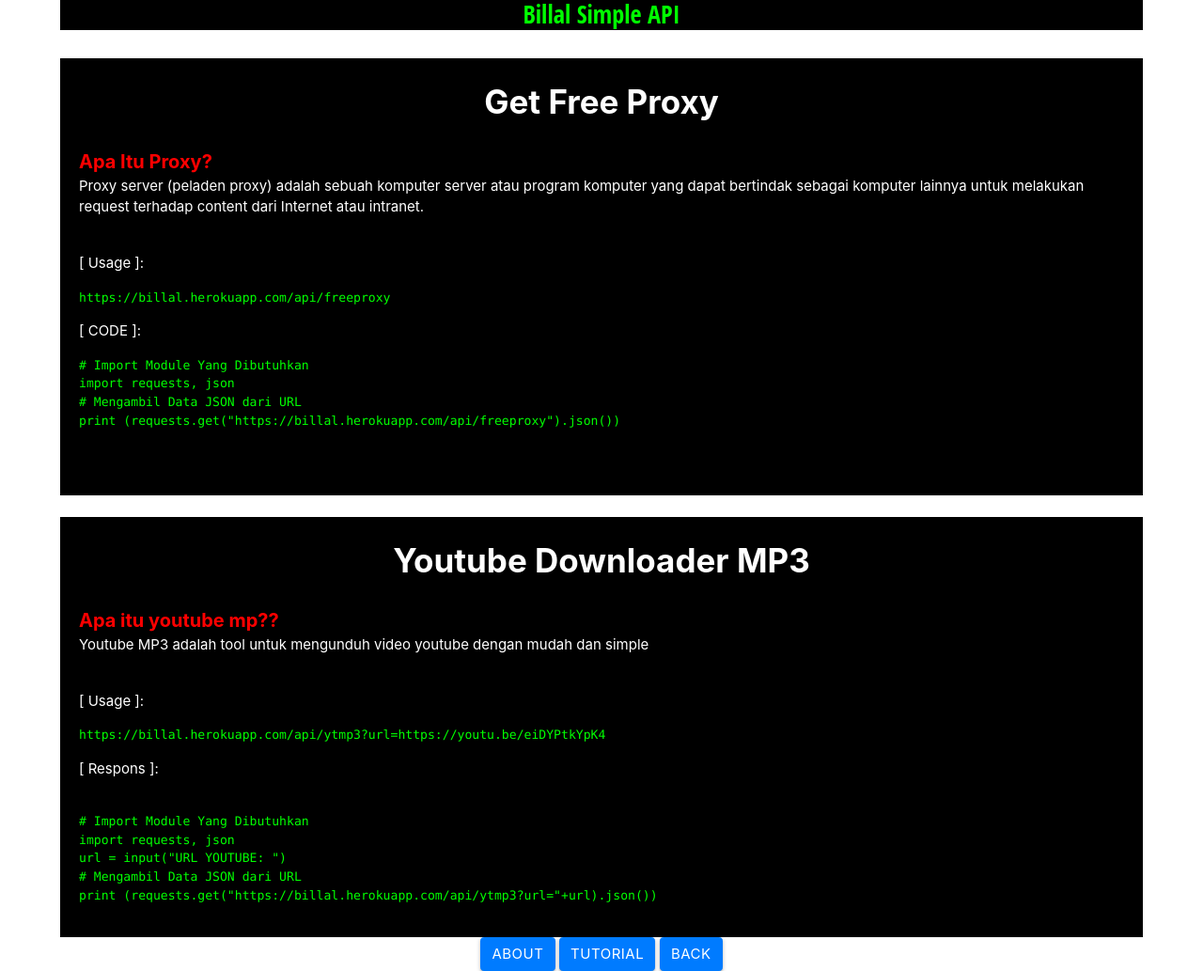
After one commit to Billal06/simpleapi, a Flask app: template templates/tutor.html in a window 1280 px wide. The commit adds this page. Shown: the whole page at 94% size. Run offline with Flask 2, Linux system fonts and the light colour scheme; the template is opened without the code that fills it, so the values that code supplies are empty.

Commit message:
Billal APIs

```diff
--- a/run.py
+++ b/run.py
@@ -202,6 +202,11 @@ def tools():
 def about():
 	return render_template("about.html")
 
+# JIKA KLIK TUTORIAL MAKA:
+@app.route("/tutorial")
+def tutorial():
+	return render_template("tutor.html")
+
 # INDEX AWAL
 @app.route("/")
 def index():
--- /dev/null
+++ b/templates/tutor.html
@@ -0,0 +1,131 @@
+<html>
+<head>
+        <title>BILLAL SERVER simple APIs</title>
+        <link href="https://fonts.googleapis.com/icon?family=Material+Icons" rel="stylesheet">
+        <link type="text/css" rel="stylesheet" href="static/css/materialize.min.css">
+        <link type="text/css" rel="stylesheet" href="static/css/bootstrap.min.css">
+        <script type="text/javascript" src="static/js/materialize.min.js"></script>
+        <script src="https://ajax.googleapis.com/ajax/libs/jquery/3.4.1/jquery.min.js"></script>
+        <meta name="viewport" content="width=device-width, initial-scale=1.0"/>
+        <style type="text/css">
+		body {
+			color: white;
+			/*background-color: green;*/
+			/*background-image: url('https://serving.photos.photobox.com/11329905a5137416f6a00135c6d94a6a4a3e4a8a8c7e57e224093d123e58cb9d635eb5f1.jpg');*/
+			background-attachment: fixed;
+			background-position: center;
+			background-size: cover;
+		}
+                #img{
+                        width: 100px;
+                        height: 100px;
+                }
+                #cp{
+                        color: red;
+                        text-align: center;
+                }
+		#wraper{
+			width: 90%;
+			margin: 0 auto;
+		}
+		.text{
+			font-family: 'Open Sans Condensed', sans-serif;
+			color: lime;
+		}
+		b{
+			font-weight: bold;
+		}
+		.judul{
+			color: red;
+			font-size: 20px;
+		}
+		.content{
+			padding:20px;
+			background: #000000;
+		}
+		.head{
+			text-align: center;
+			font-size: 35px;
+		}
+		pre{
+			color: lime;
+		}
+		#head{
+                        background-color: black;
+			text-align: center;
+                }
+		.ip{
+			text-align: center;
+			font-size: 20px;
+		}
+        </style>
+</head>
+<body>
+	<div id="wraper">
+		<div id="head">
+                        <h3 class="text">Billal Simple API</h3>
+                </div>
+		<br>
+		<div id="freeproxy" class="content">
+			<div class="head"><b>Get Free Proxy</b></div><br>
+			<font class="judul"><b>Apa Itu Proxy? </b></font>
+			<p>Proxy server (peladen proxy) adalah sebuah komputer server atau program komputer yang dapat bertindak sebagai komputer lainnya untuk melakukan request terhadap content dari Internet atau intranet.</p>
+			<br>
+			<p>[ Usage ]: <pre>https://billal.herokuapp.com/api/freeproxy</pre></p>
+			<p>[ CODE ]: <code><pre>
+# Import Module Yang Dibutuhkan
+import requests, json
+# Mengambil Data JSON dari URL
+print (requests.get("https://billal.herokuapp.com/api/freeproxy").json())
+
+</p></code></pre>
+		</div>
+		<br>
+		<div id="ytmp3" class="content">
+                        <div class="head"><b>Youtube Downloader MP3</b></div><br>
+                        <font class="judul"><b>Apa itu youtube mp?? </b></font>
+                        <p>Youtube MP3 adalah tool untuk mengunduh video youtube dengan mudah dan simple</p>
+                        <br>
+                        <p>[ Usage ]: <pre>https://billal.herokuapp.com/api/ytmp3?url=https://youtu.be/eiDYPtkYpK4</pre></p>
+                        <p>[ Respons ]: <pre><code>
+# Import Module Yang Dibutuhkan
+import requests, json
+url = input("URL YOUTUBE: ")
+# Mengambil Data JSON dari URL
+print (requests.get("https://billal.herokuapp.com/api/ytmp3?url="+url).json())</pre></p></code>
+                </div>
+		<!--br>
+		<div id="fbvid" class="content">
+			<div class="head"><b>Facebook Video Downloader</b></div>
+			<font class="judul"><b>Apa Itu Facebook Video Downloader?? </font></b>
+			<p>Facebook Video Downloader adalah tool untuk mengunduh video facebook dengan mudah (menggunakan API)</a>
+			<br>
+			<p>[ Usage ]: <pre>https://billal.herokuapp.com/api/fbvid?url=https://www.facebook.com/1356929277776204/posts/1737911786344616/?app=fbl</pre>
+			<p>[ Respons ]: <pre>{"status": "success", "result": {"url": "https://www.facebook.com/1356929277776204/posts/1737911786344616/?app=fbl", "urlvid": "https://video.fbdo3-1.fna.fbcdn.net/v/t42.9040-2/84151635_112325490159970_941237238195290112_n.mp4?_nc_cat=106&&efg=eyJybHIiOjM3OCwicmxhIjo1MTIsInZlbmNvZGVfdGFnIjoic3ZlX3NkIn0%3D&&_nc_ohc=COveiRAhyzgAX_vX-Ey&&rl=378&&vabr=210&&_nc_ht=video.fbdo3-1.fna&&oh=6ed5b6d9f60e20f1dd99c98886fa5f28&&oe=5E307EC8"}}</pre>
+		</div>
+		<br>
+		<div id="lacak" class="content">
+                        <div class="head"><b>IP TRACKER</b></div><br>
+                        <font class="judul"><b>Apa itu IP TRACKER?? </b></font>
+                        <p>IP TRACKER (Pelacakan IP) adalah sebuah tools untuk melacak ip address (alamat ip) yng berbasis API.</p>
+                        <center><br><b><font color="blue" class="ip">Menggunakan IP</font></b></center>
+                        <p>[ Usage ]: <pre>https://billal.herokuapp.com/api/track?ip=104.31.87.122</pre></p>
+                        <p>[ Respons ]: <pre>{"status": "success", "result": {"type": "ipv4", "country": null, "code": "US", "continent_name": "North America", "calling_code": "1"}}</pre>
+                </div>
+		<br>
+		<div id="igvid" class="content">
+                        <div class="head"><b>Instagram Video Downloader</b></div><br>
+                        <font class="judul"><b>Apa Itu IGDown? </b></font>
+                        <p>Instagram Video Downloader adalah sebuah tool untuk mendownload video yang ada di instagram berbasis API</p>
+                        <br>
+                        <p>[ Usage ]: <pre>https://billal.herokuapp.com/api/igdown?url=https://www.instagram.com/p/B11RV5aAhmd/?igshid=sfsdppcitpfx</pre></p>
+                        <p>[ Respons ]: <pre>{"status": "success", "result": {"url": "https://www.instagram.com/p/B11RV5aAhmd/?igshid=sfsdppcitpfx", "urlvid": "https://instagram.fcgk7-2.fna.fbcdn.net/v/t50.2886-16/70596278_502217693877699_417082466386434434_n.mp4?_nc_ht=instagram.fcgk7-2.fna.fbcdn.net&_nc_cat=103&_nc_ohc=oWB6fbWna-IAX-pd-pU&oe=5E365FC5&oh=0f7a3401a626f64668d67b9fd78f3834"}}</pre>
+                </div-->
+		<center>
+			<a href="/about"><button class="btn btn-primary center-block">About</button></a>
+			<a href="/tutorial"><button class="btn btn-primary">TUTORIAL</button></a>
+			<a href="/"><button class="btn btn-primary center-block">Back</button></a>
+		</center>
+	</div>
+</body>
+</html>
```
Also changed, not shown: templates/index.html (+3 -5 lines).
